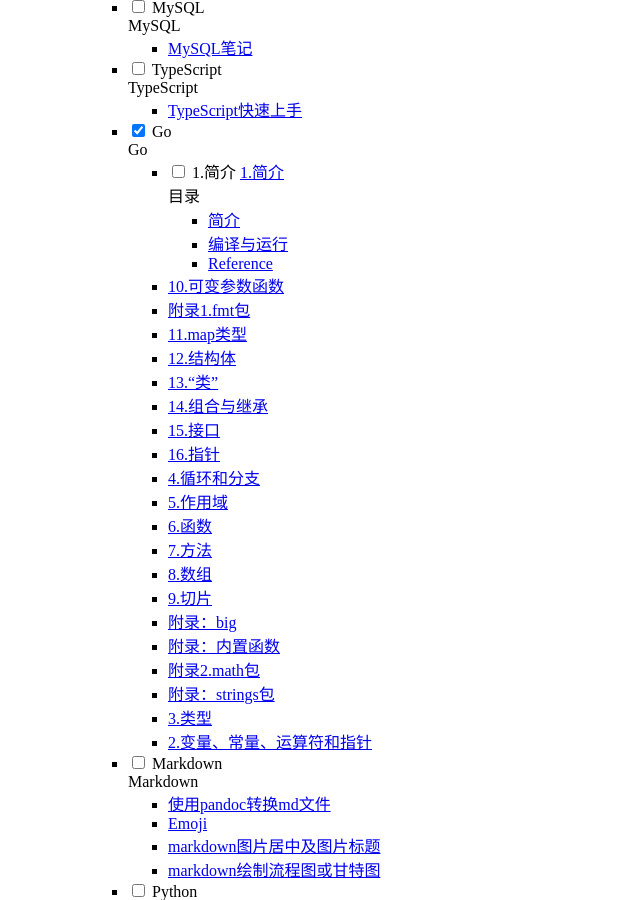
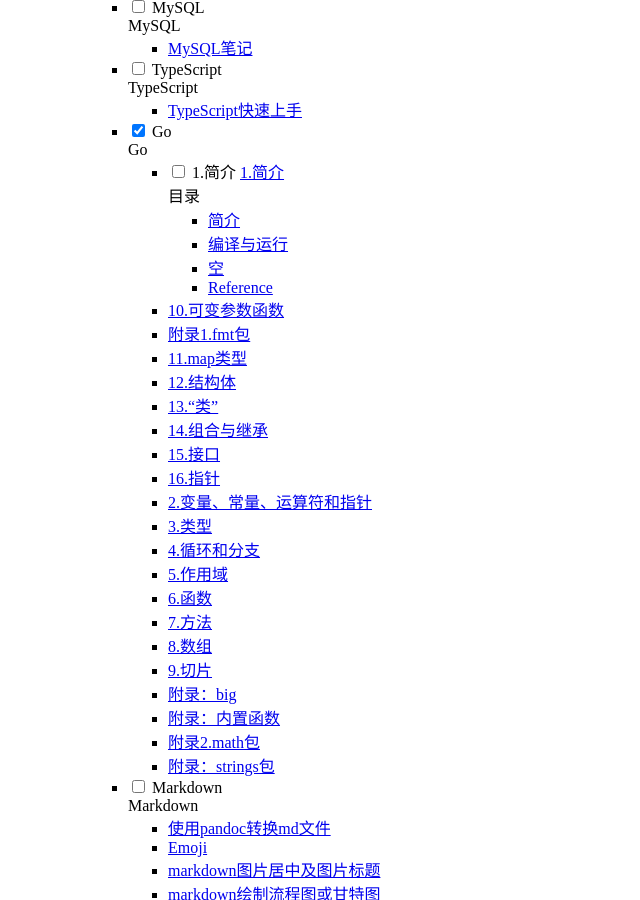
Before and after one commit to lyy1119/lyy1119.github.io, an MkDocs documentation site: the page built from docs/专业学习/编程与代码/go/1.introduction.md, in a window 1280 px wide and 900 px high, scrolled down 9207 px. Shown: the whole window, without its empty margins (0-640 px from the left). Built offline with MkDocs 1.6.1 and Material for MkDocs 9.7.7, drawn with Linux system fonts in a browser that asks for light colours; nearby versions of some CDN libraries.

Commit message:
write exp

````diff
--- a/docs/专业学习/编程与代码/go/1.introduction.md
+++ b/docs/专业学习/编程与代码/go/1.introduction.md
@@ -37,6 +37,12 @@
 go build main.go
 ```
 
+## 空
+
+```go
+nil
+```
+
 ## Reference
 
 1. [Go语言编程快速入门（Golang）-bilibili](https://www.bilibili.com/video/BV1fD4y1m7TD)
````
Also changed, not shown: docs/专业学习/编程与代码/go/2.var.md (renamed from docs/专业学习/编程与代码/go/var.md), docs/专业学习/编程与代码/go/3.type.md (renamed from docs/专业学习/编程与代码/go/type.md).
